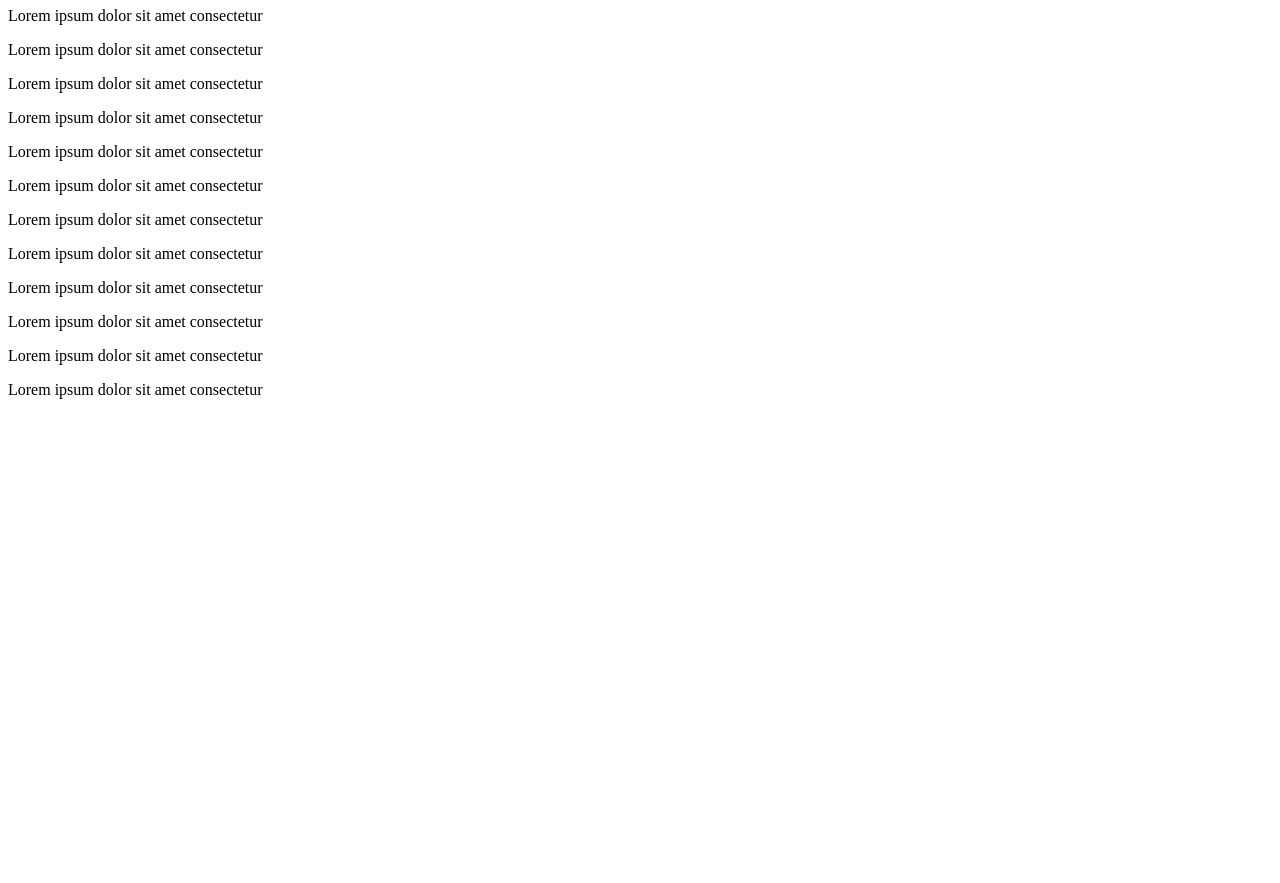
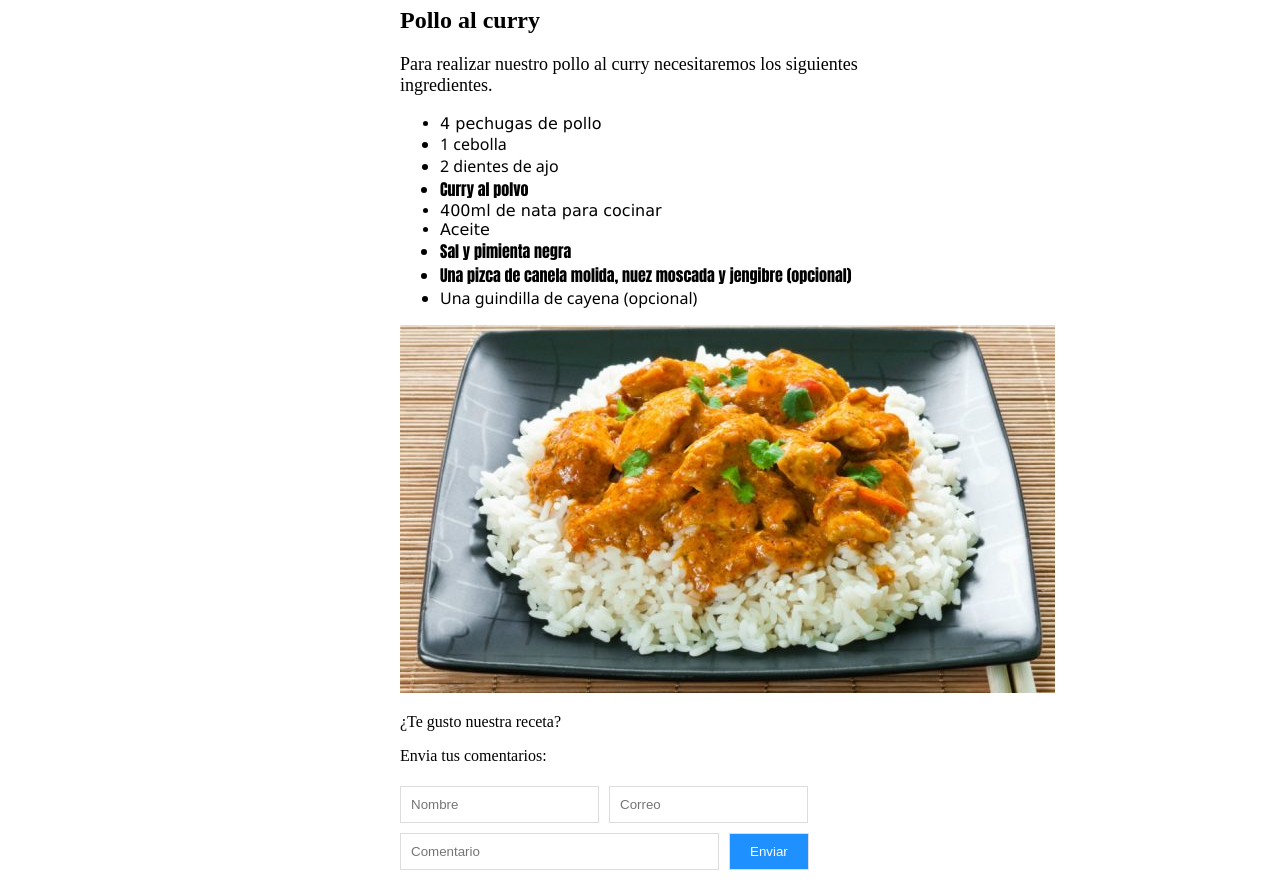
Before and after one commit to raothmist/NVL-CSS-P6c, a plain HTML site: page index.html in a window 1280 px wide. Shown: the part 73-956 px from the top of the page. Before the commit the page ends 800 px from the top, so only its background shows below. Drawn offline with Linux system fonts and the light colour scheme.

Commit message:
Se agrego imagenes y nuevos estilos, dentro de los estilos se creo un wrapper para forzar a centrar la imagen y se le agrego estilo al formulario

```diff
--- a/index.html
+++ b/index.html
@@ -6,27 +6,34 @@
 <meta charset="utf-8"/>
 </head>
 <body>
-<h1>Practica de selectores</h1>
-
-<div>
-    <p class="importante">Lorem ipsum dolor sit amet consectetur</p>
-    <p>Lorem ipsum dolor sit amet consectetur</p>
-    <p>Lorem ipsum dolor sit amet consectetur</p>
-    <p>Lorem ipsum dolor sit amet consectetur</p>
-</div>
-
-<div>
-    <p class="importante">Lorem ipsum dolor sit amet consectetur</p>
-    <p>Lorem ipsum dolor sit amet consectetur</p>
-    <p>Lorem ipsum dolor sit amet consectetur</p>
-    <p>Lorem ipsum dolor sit amet consectetur</p>
-</div>
-
-<div>
-    <p class="importante">Lorem ipsum dolor sit amet consectetur</p>
-    <p>Lorem ipsum dolor sit amet consectetur</p>
-    <p>Lorem ipsum dolor sit amet consectetur</p>
-    <p>Lorem ipsum dolor sit amet consectetur</p>
-</div>
+  <container>
+    <div class="wrapper">
+      <h1>Ingredientes para mi receta</h1>
+      <h2>Pollo al curry</h2>
+      <p class="enun">Para realizar nuestro pollo al curry necesitaremos
+          los siguientes ingredientes.
+      </p>
+      <ul>
+        <li poshito-sabroso=comida>4 pechugas de pollo</li>
+        <li poshito-sabroso=vegetales>1 cebolla</li>
+        <li poshito-sabroso=vegetales>2 dientes de ajo</li>
+        <li poshito-sabroso=especias>Curry al polvo</li>
+        <li poshito-sabroso=comida>400ml de nata para cocinar</li>
+        <li poshito-sabroso=ingrediente>Aceite</li>
+        <li poshito-sabroso=especias>Sal y pimienta negra</li>
+        <li poshito-sabroso=especias>Una pizca de canela molida, nuez moscada y jengibre (opcional)</li>
+        <li poshito-sabroso=vegetales>Una guindilla de cayena (opcional)</li>
+      </ul>
+      <img src="img/Poshito.jpg" alt="Pollo al curry">
+      <p>¿Te gusto nuestra receta?</p>
+      <p>Envia tus comentarios:</p>
+      <form class="formline">
+        <input type="text" placeholder="Nombre"/><br />
+        <input type="email" placeholder="Correo"/><br />
+        <input type="text" placeholder="Comentario" size="35"/><br />
+        <button type="submit">Enviar</button>
+      </form>
+    </div>
+    </container>
 </body>
 </html>
--- a/style.css
+++ b/style.css
@@ -0,0 +1,43 @@
+      .enun{
+      font-size: 18px;
+      }
+
+      [poshito-sabroso]{
+       font-family: 'Lucida Sans', 'Lucida Sans Regular', 'Lucida Grande', 'Lucida Sans Unicode', Geneva, Verdana, sans-serif;
+       font-size: 16px;
+      }
+
+      [poshito-sabroso="vegetales"]{
+        font-family: 'Segoe UI', Tahoma, Geneva, Verdana, sans-serif;
+      }
+      [poshito-sabroso="especias"]{
+        font-family: Impact, Haettenschweiler, 'Arial Narrow Bold', sans-serif;
+      }
+      .wrapper{
+        margin-left: auto;
+        margin-right: auto;
+        max-width: 480px;
+      }
+
+      .formline{
+        display: flex;
+        flex-flow: row wrap;
+        align-items: center;
+
+      }
+
+      .formline input{
+        vertical-align: middle;
+         margin: 5px 10px 5px 0;
+         padding: 10px;
+         background-color: #fff;
+        border: 1px solid #ddd;
+      }
+
+      .formline button{
+        padding: 10px 20px;
+        background-color: dodgerblue;
+        border: 1px solid #ddd;
+        color: white;
+        cursor: pointer;
+      }
```
Also changed, not shown: img/Poshito.jpg (added).
